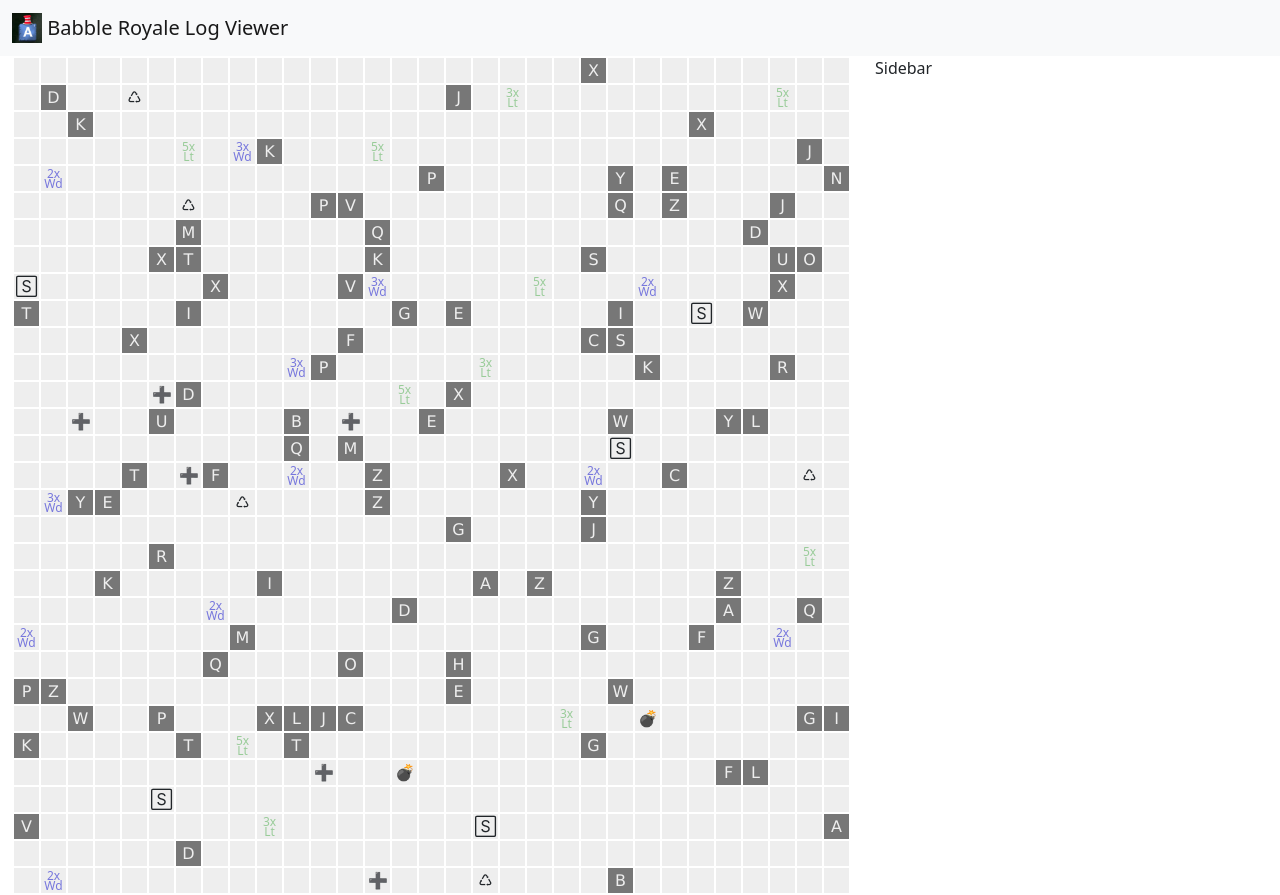
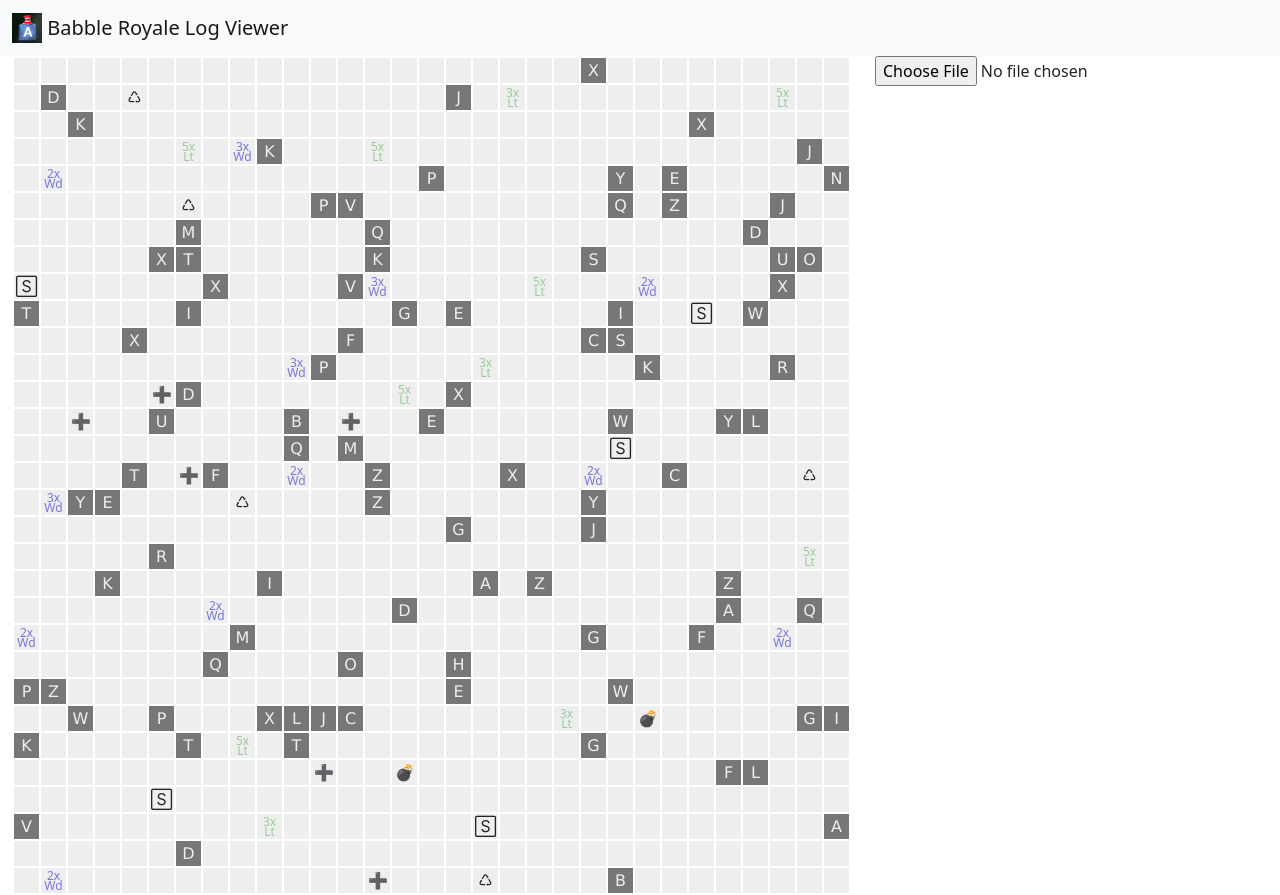
Before and after one commit to glenjamin/babblog-royale, a React (Create React App) app: page / in a window 1280 px wide. Built offline with nearby package versions, Linux system fonts and the light colour scheme.

Commit message:
Cobbled together file upload

```diff
--- a/src/Game.tsx
+++ b/src/Game.tsx
@@ -2,18 +2,50 @@ import Container from "react-bootstrap/Container";
 import Row from "react-bootstrap/Row";
 import Col from "react-bootstrap/Col";
 
-import { Bonus, Letter, PlayerName } from "./types";
+import { Bonus, Letter, PlayerName, Game } from "./types";
 
 import styles from "./Game.module.css";
+import { newParser } from "./parser";
+import { useState } from "react";
 
-function Game() {
+function GameViewer() {
+  const [games, setGames] = useState<Game[]>([]);
+
+  async function parseFile(file: Blob) {
+    console.log("handling...");
+    const parser = newParser();
+    // The type cast is required because @types/node messes with the DOM type
+    // See https://github.com/DefinitelyTyped/DefinitelyTyped/discussions/58079
+    const reader = (file.stream() as unknown as ReadableStream).getReader();
+    // TODO: use TextDecoder to handle possible codepoint boundaries?
+    const utf8Decoder = new TextDecoder("utf-8");
+    while (true) {
+      let { value, done } = await reader.read();
+      console.log("decoding...");
+      const chunk = utf8Decoder.decode(value, { stream: !done });
+      parser.parse(chunk);
+      if (done) break;
+    }
+    parser.end();
+    setGames(parser.dump().games);
+  }
   return (
     <Container fluid>
       <Row>
         <Col>
           <GameGrid />
         </Col>
-        <Col>Sidebar</Col>
+        <Col>
+          <input
+            type="file"
+            onChange={(e) => parseFile(e.target.files?.[0]!)}
+          />
+          {games.map((game) => (
+            <p key={game.id}>
+              {game.id}: won by {game.winner}
+            </p>
+          ))}
+        </Col>
       </Row>
     </Container>
   );
@@ -24,6 +56,7 @@ function GameGrid() {
   const range = Array(size).fill(0);
   return (
     <table cellSpacing={0} cellPadding={0} className={styles.board}>
+      <tbody>
         {range.map((_, row) => (
           <tr key={row}>
             {range.map((_, col) => (
@@ -52,6 +85,7 @@ function GameGrid() {
             ))}
           </tr>
         ))}
+      </tbody>
     </table>
   );
 }
@@ -99,4 +133,4 @@ function BonusCell({ bonus }: BonusProps): JSX.Element {
   );
 }
 
-export default Game;
+export default GameViewer;
```
Lines whose indentation alone changed are shown as unchanged.
